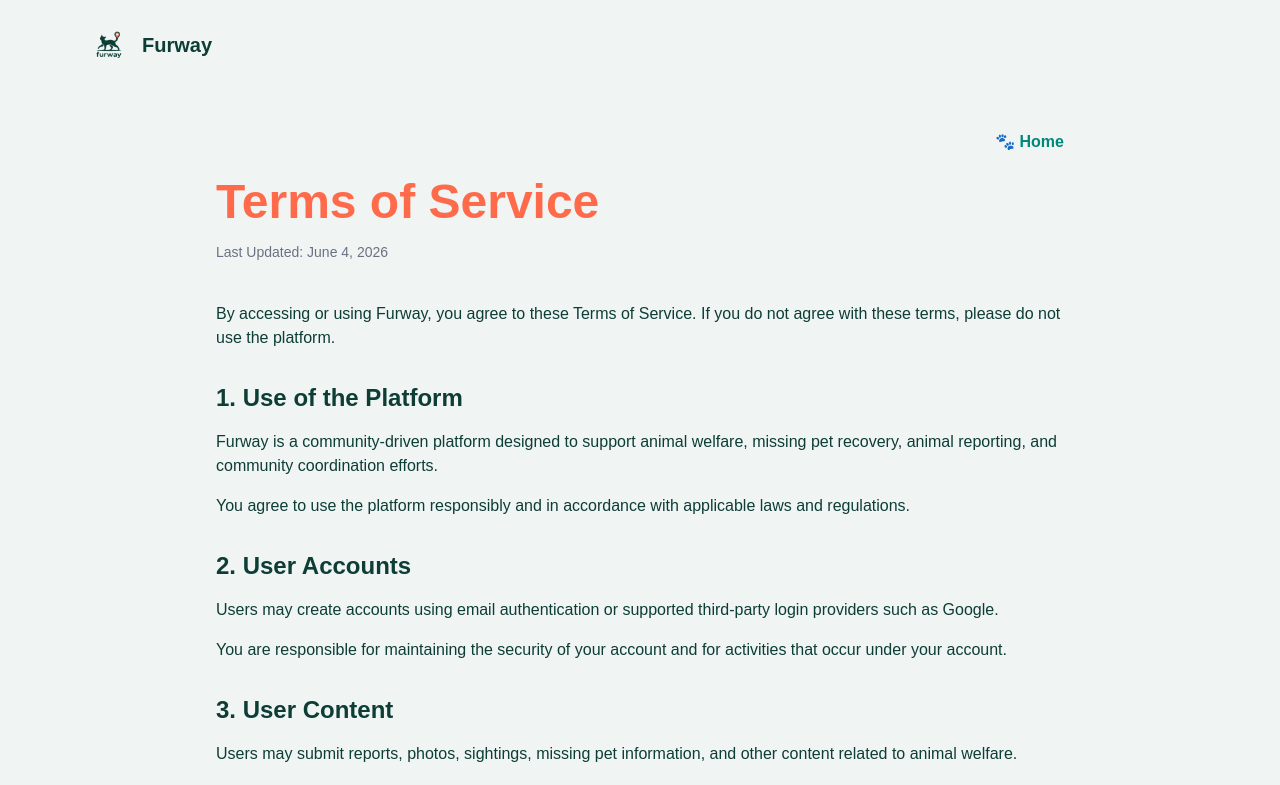
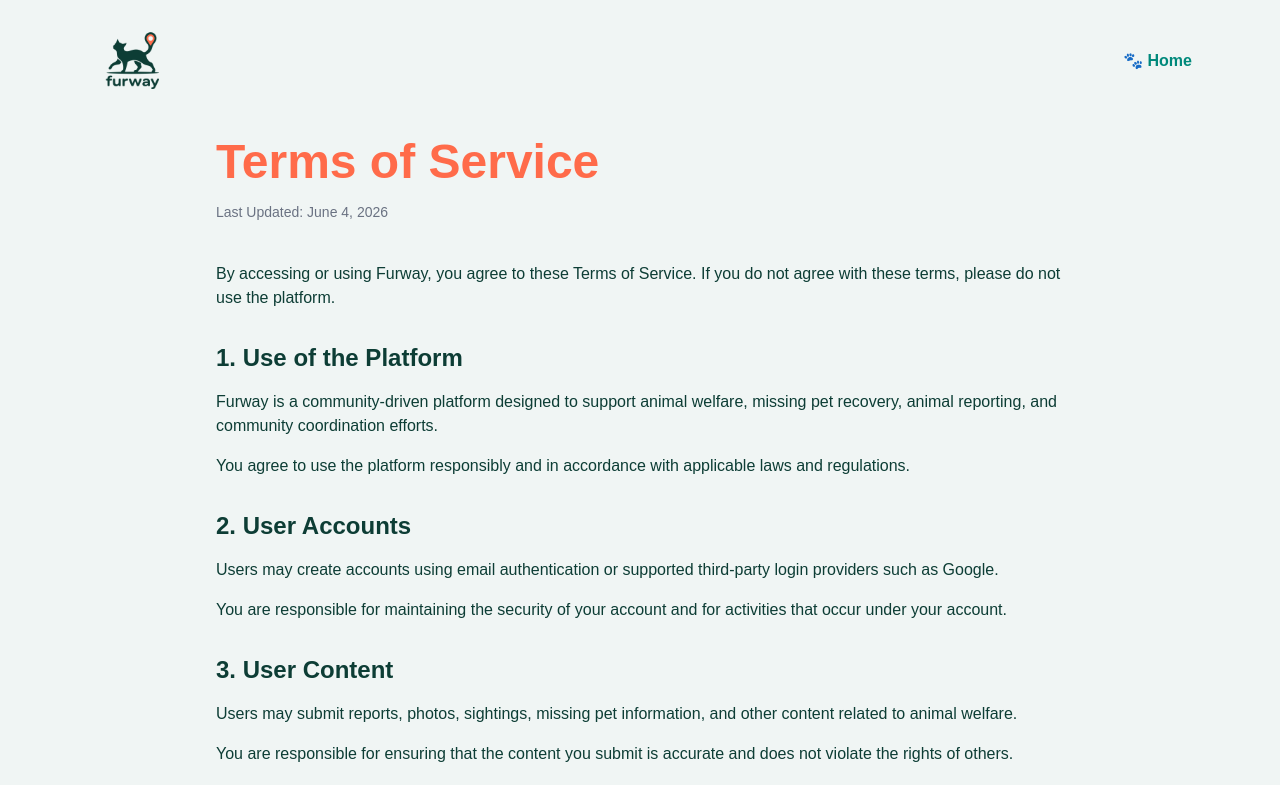
Before and after one commit to Dell609007/furway-website, a Next.js app: page /terms in a window 1280 px wide. Shown: the top 785 px of the page. Built offline with nearby package versions, Linux system fonts and the light colour scheme.

Commit message:
Clean page headers and spacing

```diff
--- a/app/about/page.tsx
+++ b/app/about/page.tsx
@@ -1,15 +1,8 @@
-import Link from "next/link";
+
 export default function AboutPage() {
   return (
-    <div className="max-w-6xl mx-auto px-6 py-16">
-        <div className="flex justify-end mb-6">
-  <Link
-    href="/"
-    className="text-[#00897B] font-semibold hover:opacity-70 transition"
-  >
-    🐾 Home
-  </Link>
-</div>
+    <div className="max-w-6xl mx-auto px-6 pt-0 pb-16">
+
       <h1 className="text-4xl font-bold text-[#FF6B4A] mb-8">
         About Furway
       </h1>
--- a/app/contact/page.tsx
+++ b/app/contact/page.tsx
@@ -2,16 +2,7 @@ import Link from "next/link";
 
 export default function ContactPage() {
   return (
-    <main className="max-w-4xl mx-auto px-6 py-16 text-[#0D3D35]">
-
-      <div className="flex justify-end mb-6">
-        <Link
-          href="/"
-          className="text-[#00897B] font-semibold hover:opacity-70 transition"
-        >
-          🐾 Home
-        </Link>
-      </div>
+    <main className="max-w-4xl mx-auto px-6 py-8 text-[#0D3D35]">
 
       <h1 className="text-5xl font-bold text-[#FF6B4A]">
         Contact
--- a/app/download/page.tsx
+++ b/app/download/page.tsx
@@ -1,12 +1,12 @@
 "use client";
 
 import { useState } from "react";
-import Link from "next/link";
 import { supabase } from "@/lib/supabase";
 
 export default function DownloadPage() {
   const [email, setEmail] = useState("");
   const [message, setMessage] = useState("");
+
   const handleSubmit = async () => {
     if (!email) {
       setMessage("Please enter your email address.");
@@ -29,17 +29,9 @@ export default function DownloadPage() {
     setMessage("Thank you for joining the journey 🐾");
     setEmail("");
   };
+
   return (
-    <main className="max-w-4xl mx-auto px-6 py-16 text-[#0D3D35]">
-
-      <div className="flex justify-end mb-6">
-        <Link
-          href="/"
-          className="text-[#00897B] font-semibold hover:opacity-70 transition"
-        >
-          🐾 Home
-        </Link>
-      </div>
+    <main className="max-w-4xl mx-auto px-6 py-8 text-[#0D3D35]">
 
       <h1 className="text-5xl font-bold text-[#FF6B4A] mb-10">
         Furway is coming soon
@@ -77,6 +69,7 @@ export default function DownloadPage() {
           >
             Join the Journey 🐾
           </button>
+
           {message && (
             <p className="mt-4 text-sm text-[#00897B] font-medium">
               {message}
--- a/app/layout.tsx
+++ b/app/layout.tsx
@@ -31,22 +31,27 @@ export default function RootLayout({
     >
       <body className="min-h-full flex flex-col bg-[#F0F5F4]">
 
-  <header className="max-w-6xl mx-auto w-full px-6 pt-6">
+  <header className="max-w-6xl mx-auto w-full px-6 pt-4 flex justify-between items-center">
+
   <Link
     href="/"
-      className="flex items-center gap-3 w-fit hover:opacity-80 transition"
+    className="hover:opacity-80 transition"
   >
     <Image
       src="/furway-logo-transparent-1024.png"
       alt="Furway"
-        width={42}
-        height={42}
+      width={90}
+      height={90}
     />
+  </Link>
 
-      <span className="text-[#0D3D35] font-bold text-xl">
-        Furway
-      </span>
+  <Link
+    href="/"
+    className="text-[#00897B] font-semibold hover:opacity-70 transition"
+  >
+    🐾 Home
   </Link>
+
 </header>
 
   <main className="flex-1">
--- a/app/terms/page.tsx
+++ b/app/terms/page.tsx
@@ -1,17 +1,8 @@
-import Link from "next/link";
 
 export default function TermsPage() {
   return (
-    <main className="max-w-4xl mx-auto px-6 py-16 text-[#0D3D35]">
+    <main className="max-w-4xl mx-auto px-6 py-8 text-[#0D3D35]">
 
-      <div className="flex justify-end mb-6">
-        <Link
-          href="/"
-          className="text-[#00897B] font-semibold hover:opacity-70 transition"
-        >
-          🐾 Home
-        </Link>
-      </div>
 
       <h1 className="text-5xl font-bold text-[#FF6B4A]">
         Terms of Service
```
Lines whose indentation alone changed are shown as unchanged.
